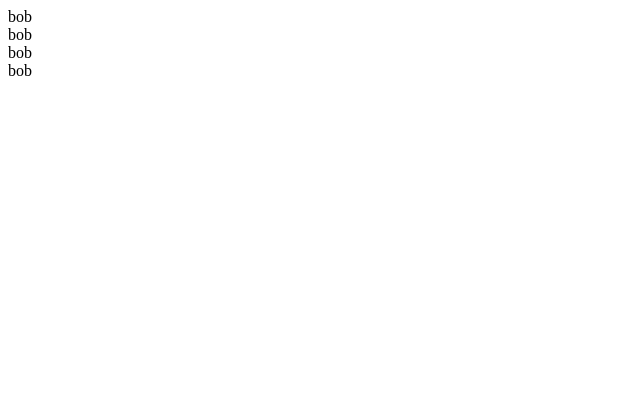
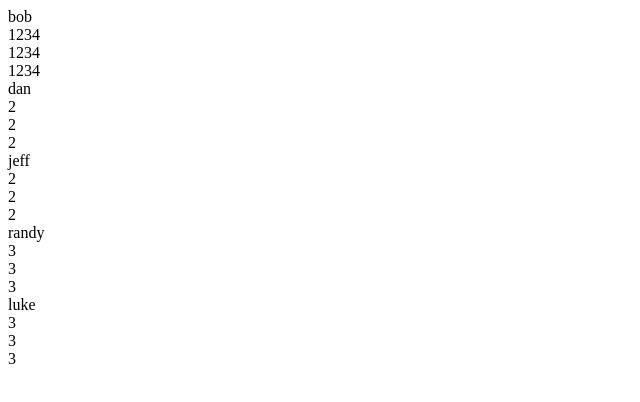
Before and after one commit to edgarmartinez1212/Team-Profile-Generator, a website: page team.html in a window 1280 px wide. Shown: the whole page, without its empty margins (0-640 px from the left). Drawn offline with Linux system fonts and the light colour scheme.

Commit message:
update generateHTML() to add manager, engineers, and interns to html code. updates the team.html code with changes

```diff
--- a/team.html
+++ b/team.html
@@ -7,9 +7,33 @@
     <title>Team Profile Generator</title>
 </head>
 <body>
-    <div>bob</div>
-    <div>bob</div>
-    <div>bob</div>
-    <div>bob</div>
+<div class="manager-card">
+<div>bob</div>
+<div>1234</div>
+<div>1234</div>
+<div>1234</div>
+</div>
+<div class="engineer-card">
+<div>dan</div>
+<div>2</div>
+<div>2</div>
+<div>2</div>
+</div><div class="engineer-card">
+<div>jeff</div>
+<div>2</div>
+<div>2</div>
+<div>2</div>
+</div>
+<div class="intern-card">
+<div>randy</div>
+<div>3</div>
+<div>3</div>
+<div>3</div>
+</div><div class="intern-card">
+<div>luke</div>
+<div>3</div>
+<div>3</div>
+<div>3</div>
+</div>
 </body>
 </html>
```
Also changed, not shown: index.js (+46 -8 lines).
